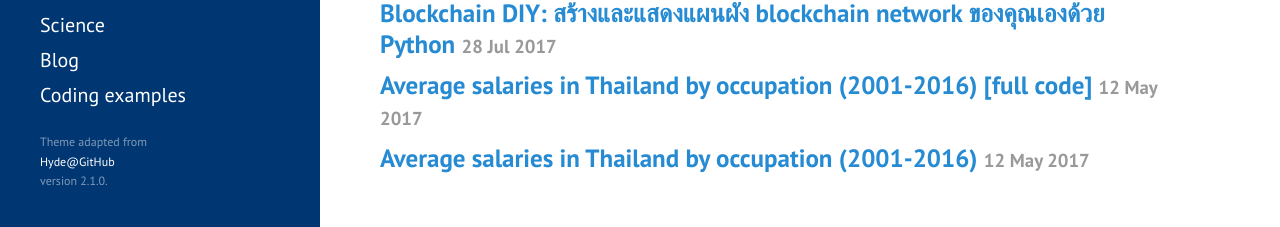
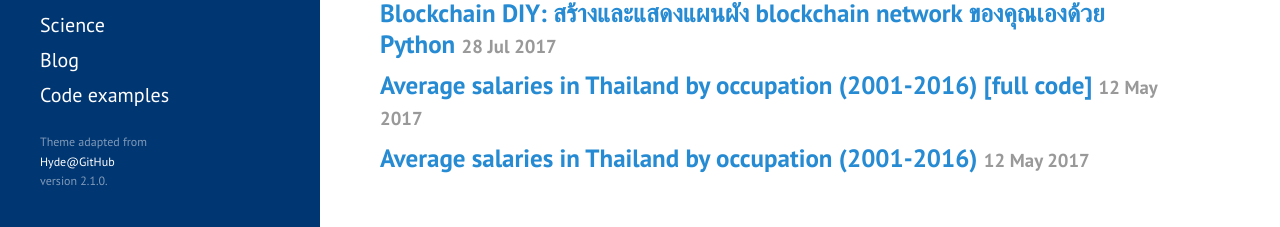
Before and after one commit to clumdee/clumdee.github.io_hyde, a Jekyll site: the page built from codes/_posts/2015-08-12-fast-clicking-javascript.html, in a window 1280 px wide and 900 px high, scrolled down 497 px. Shown: the part 670-897 px from the top of the window. Built offline with Jekyll 4.4.1, drawn with Linux system fonts in a browser that asks for light colours.

Commit message:
update sidebar
change 'Coding examples' to 'Code examples'

```diff
--- a/_includes/sidebar.html
+++ b/_includes/sidebar.html
@@ -14,7 +14,7 @@
       <a class="sidebar-nav-item{% if page.url == "/about/" %} active{% endif %}" href="\about">About</a>
       <a class="sidebar-nav-item{% if page.url == "/science/" %} active{% endif %}" href="\science">Science</a>
       <a class="sidebar-nav-item{% if page.url == "/blog/" %} active{% endif %}" href="\blog">Blog</a>
-      <a class="sidebar-nav-item{% if page.url == "/codes/" %} active{% endif %}" href="\codes">Coding examples</a>
+      <a class="sidebar-nav-item{% if page.url == "/codes/" %} active{% endif %}" href="\codes">Code examples</a>
       <!-- {{ page.url}} -->
 
     </nav>
```
